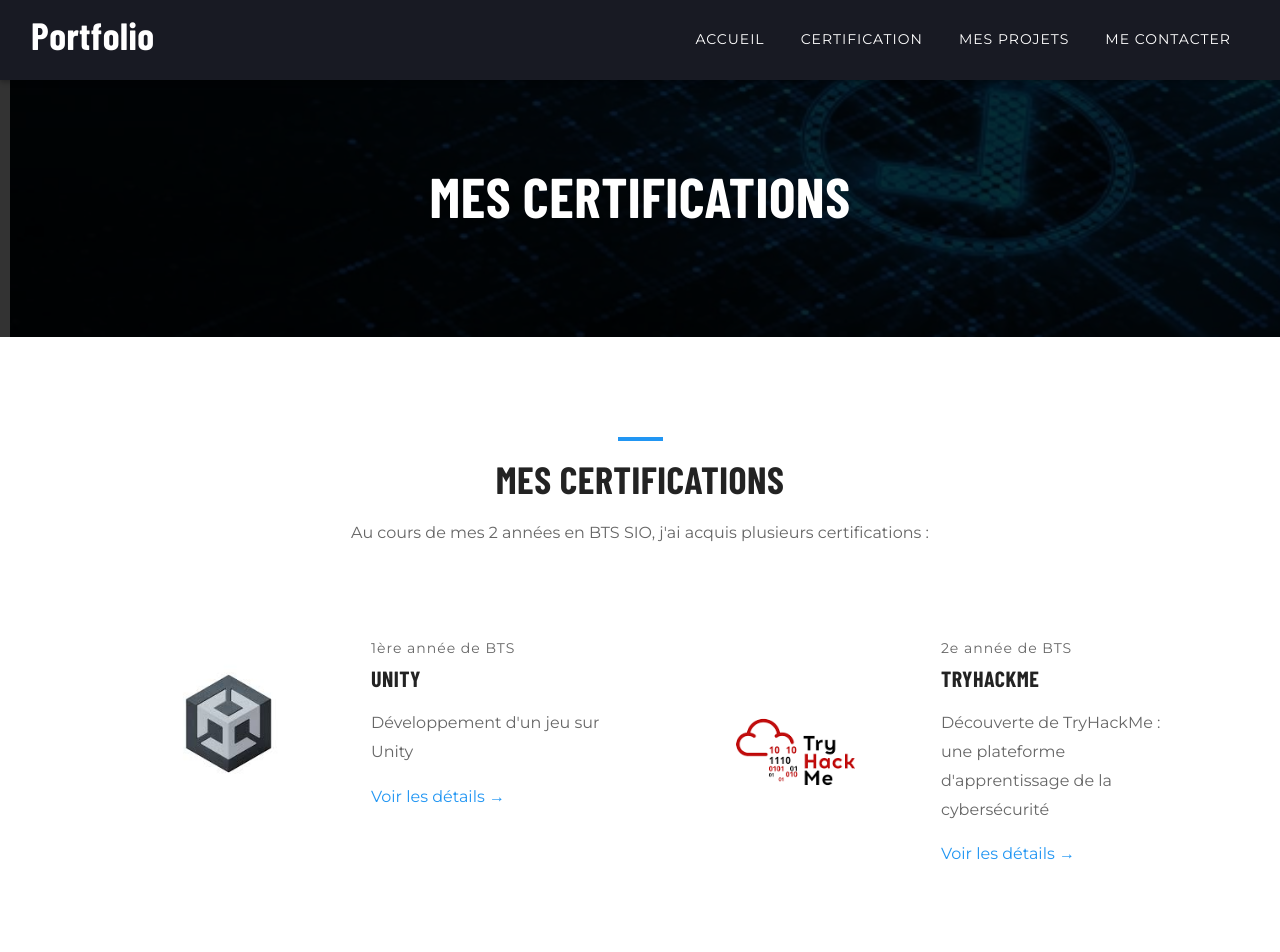
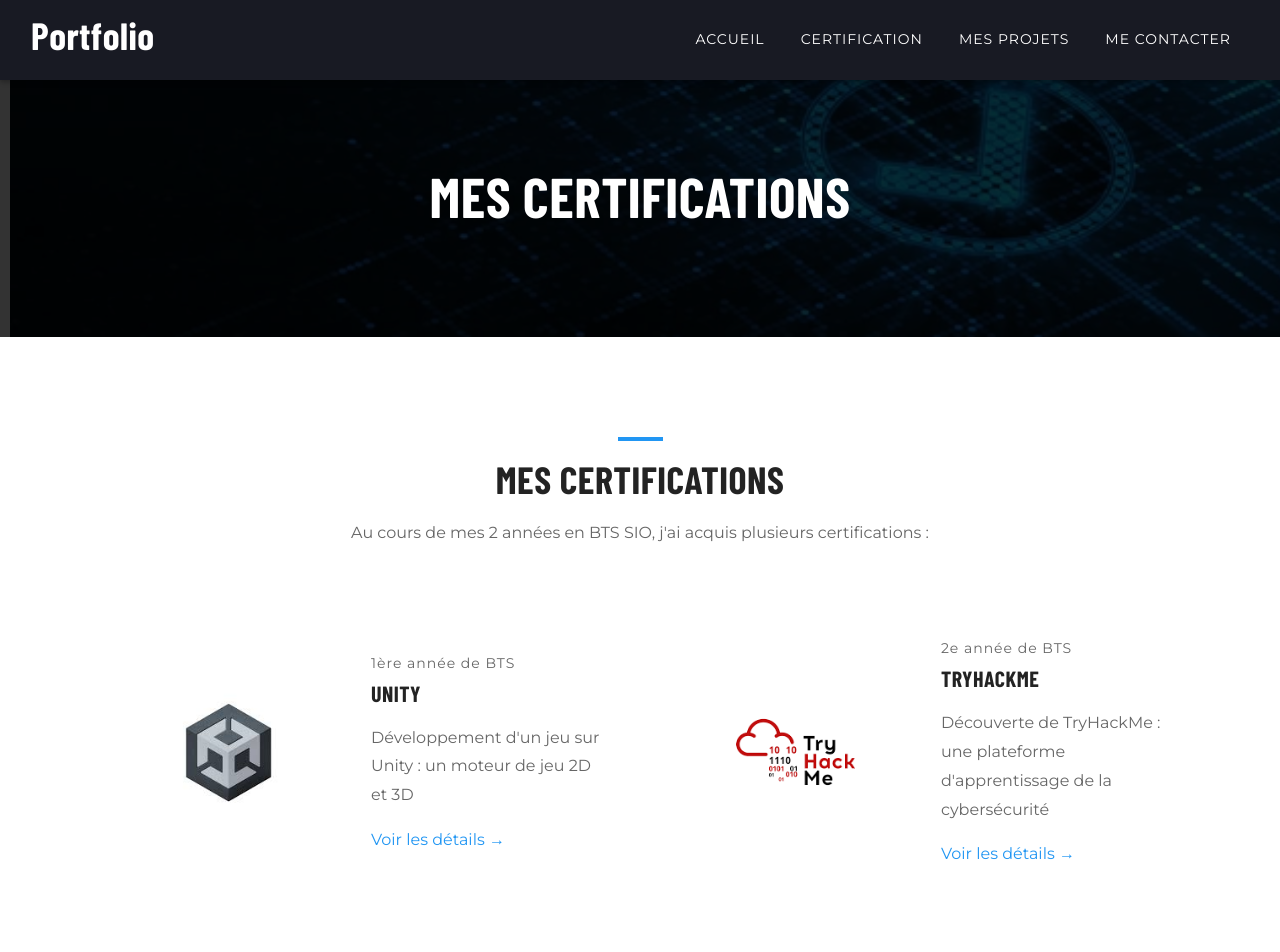
Before and after one commit to y-pawlak/y-pawlak.github.io, a plain HTML site: page certification.html in a window 1280 px wide. Shown: the top 952 px of the page. Drawn offline with nearby package versions, Linux system fonts and the light colour scheme.

Commit message:
Correction design certification.html

```diff
--- a/certification.html
+++ b/certification.html
@@ -79,7 +79,7 @@
                 <div class="media-body">
                   <span class="letter-spacing text-sm">1ère année de BTS</span>
                   <h4 class="mb-3 text-uppercase">Unity</h4>
-                  <p>Développement d'un jeu sur Unity</p>
+                  <p>Développement d'un jeu sur Unity : un moteur de jeu 2D et 3D</p>
                   <span class="text-color">Voir les détails →</span>
                 </div>
               </div>
--- a/css/style.css
+++ b/css/style.css
@@ -63,6 +63,9 @@ a:hover, a:focus {
     border: 2px solid transparent;
     padding: 15px;
     border-radius: 10px;
+    height: 100%;
+    display: flex;
+    align-items: center;
   }
   .certification-card:hover {
     border-color: #2196F3;
```
